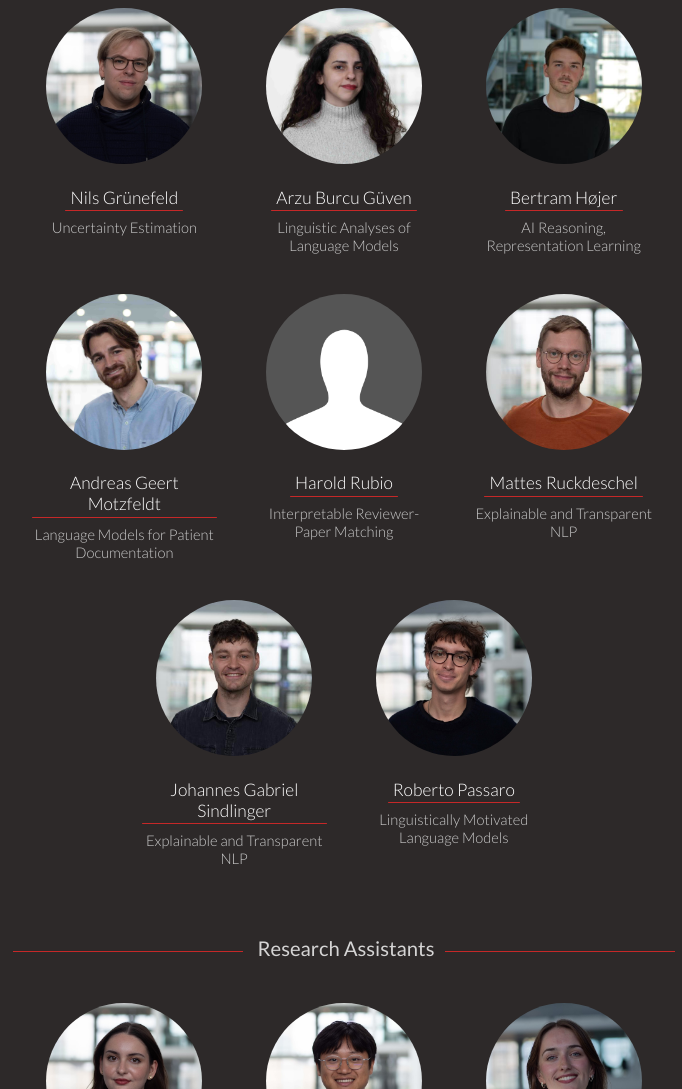
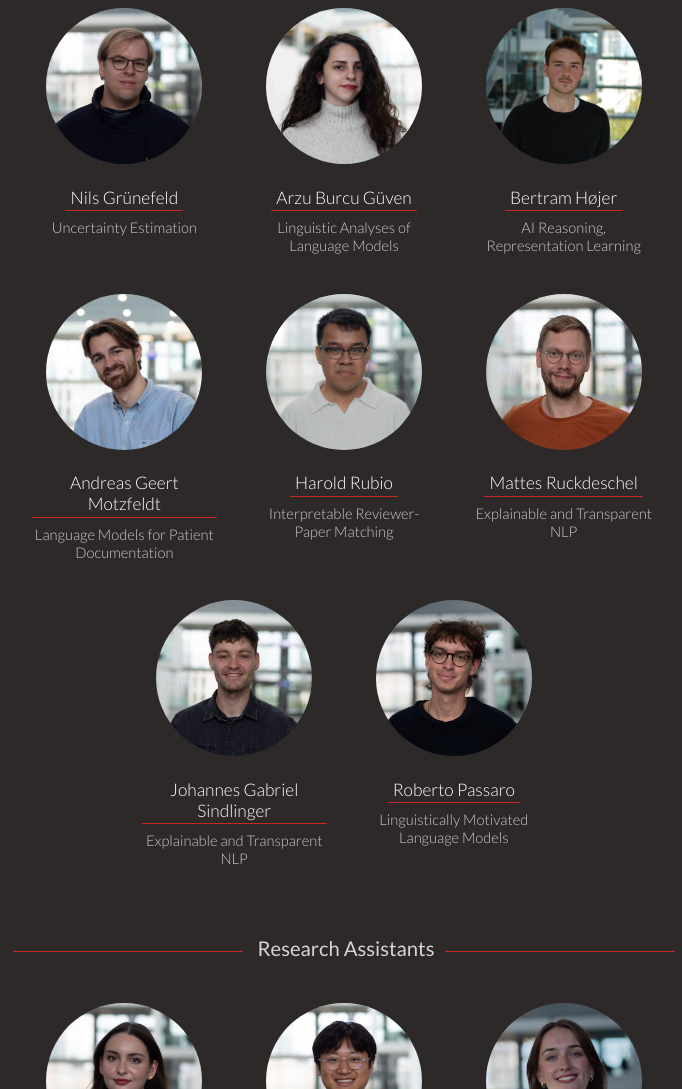
Before and after one commit to nlpnorth/nlpnorth.github.io, a plain HTML site: page index.html in a window 1280 px wide. Shown: the part 2604-3693 px from the top of the page, without its empty margins (296-978 px from the left). Drawn offline with Linux system fonts and the light colour scheme.

Commit message:
add harolds pic

```diff
--- a/index.html
+++ b/index.html
@@ -212,7 +212,7 @@
 						<div class="extra-info">Language Models for Patient Documentation</div>
 					</a>
 					<a class="person" href="https://www.linkedin.com/in/harold-rubio-38497a202/">
-						<img src="rsrc/person.png" alt="Harold Rubio">
+						<img src="rsrc/harold.jpg" alt="Harold Rubio">
 						<div class="name">Harold Rubio</div>
 						<div class="extra-info">Interpretable Reviewer-Paper Matching</div>
 					</a>
```
Also changed, not shown: rsrc/harold.jpg (added).
